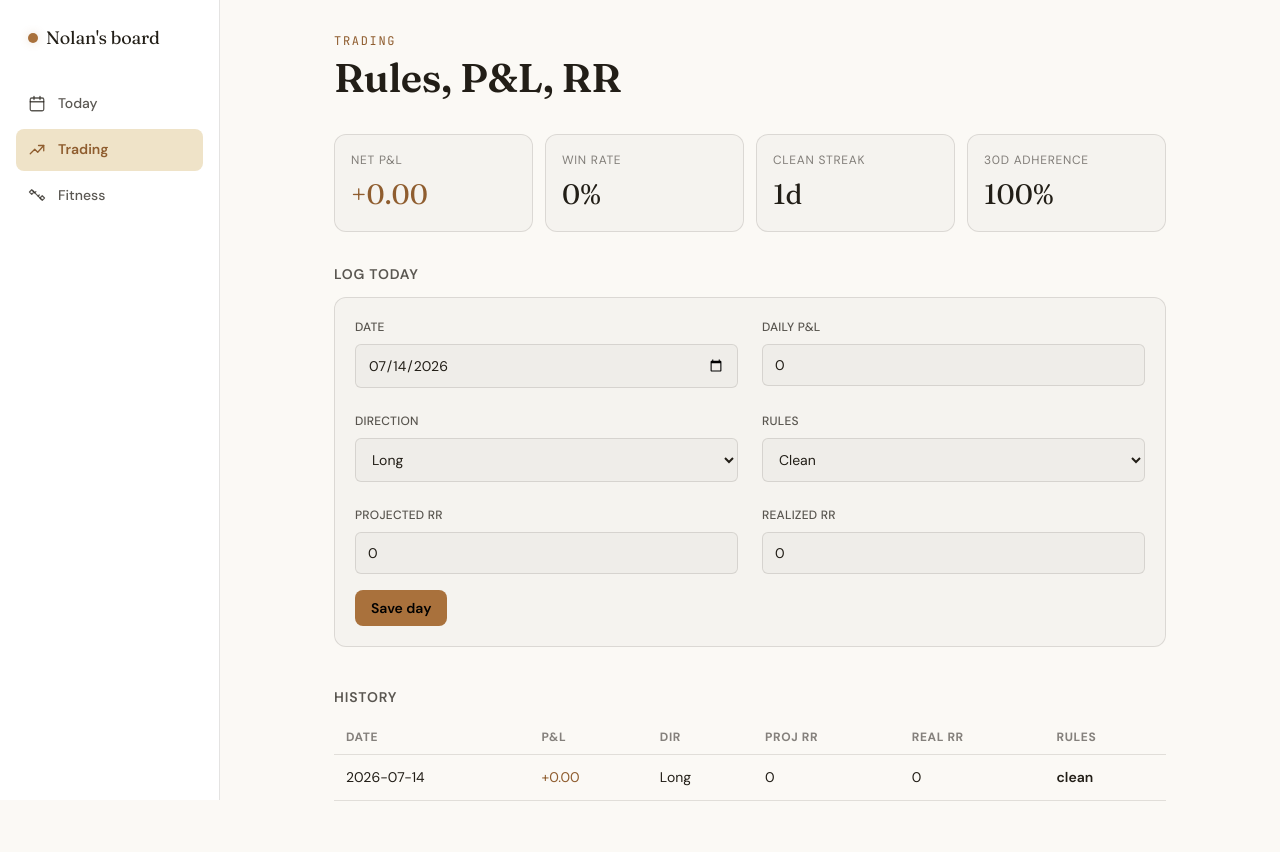
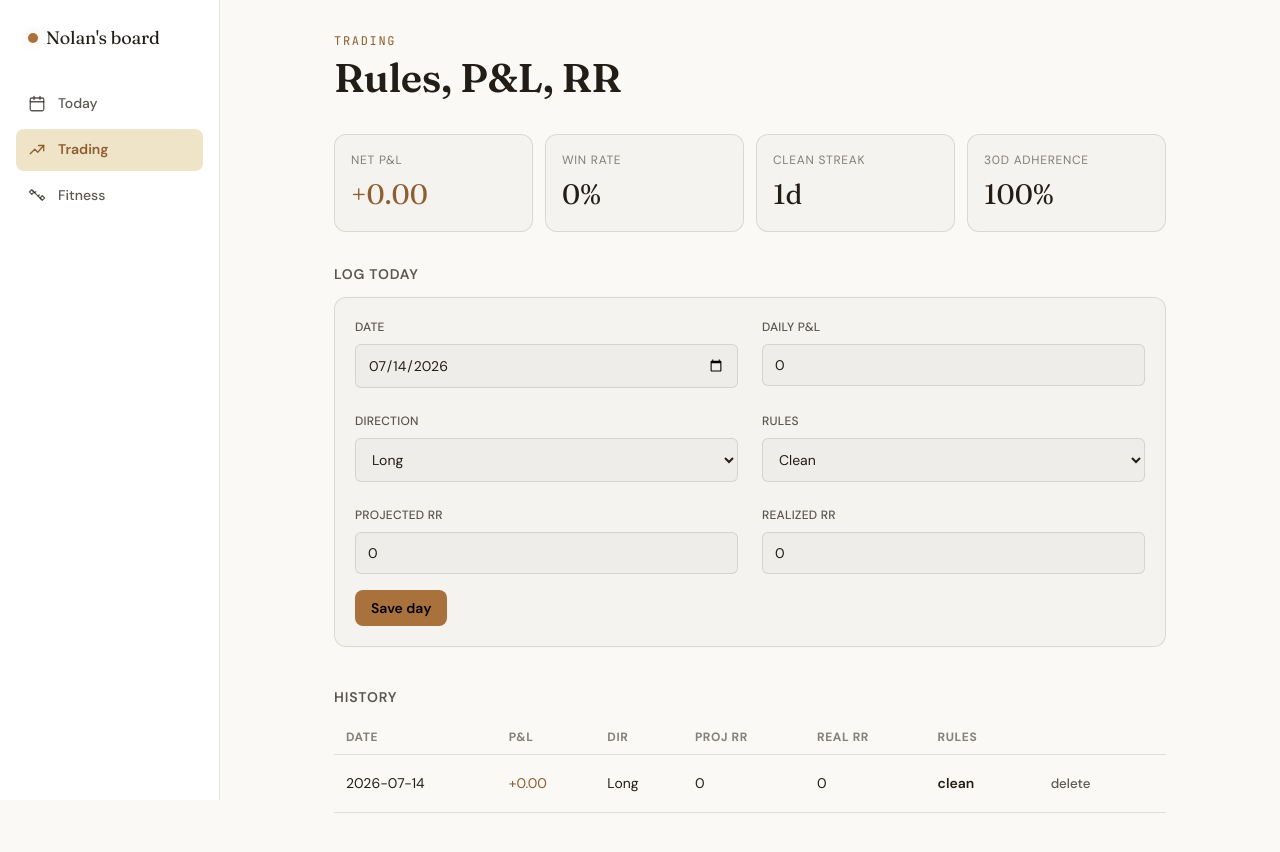
Before and after one commit to nwap31/Life-Dashboard, a Next.js app: page /trading in a window 1280 px wide. Both pictures are taken after a click on the button "Save day". Shown: the top 852 px of the page. Built offline with nearby package versions, Linux system fonts and the light colour scheme; no server answers; the database is empty.

Commit message:
auto: update from Claude Code

```diff
--- a/app/(main)/trading/page.tsx
+++ b/app/(main)/trading/page.tsx
@@ -38,6 +38,12 @@ export default function TradingPage() {
   const submit = () => {
     const others = data.days.filter((d) => d.date !== form.date)
     const next = { days: [...others, form] }
+    setData(next)
+    saveTrading(next)
+  }
+
+  const removeDay = (date: string) => {
+    const next = { days: data.days.filter((d) => d.date !== date) }
     setData(next)
     saveTrading(next)
   }
@@ -158,6 +164,7 @@ export default function TradingPage() {
                 <th>Proj RR</th>
                 <th>Real RR</th>
                 <th>Rules</th>
+                <th />
               </tr>
             </thead>
             <tbody>
@@ -172,6 +179,16 @@ export default function TradingPage() {
                   <td>{d.projectedRR}</td>
                   <td>{d.realizedRR}</td>
                   <td className={d.rules === 'clean' ? s.tagClean : s.tagBroke}>{d.rules}</td>
+                  <td>
+                    <button
+                      className="btn-link"
+                      onClick={() => {
+                        if (confirm(`Delete the ${d.date} entry?`)) removeDay(d.date)
+                      }}
+                    >
+                      delete
+                    </button>
+                  </td>
                 </tr>
               ))}
             </tbody>
```
